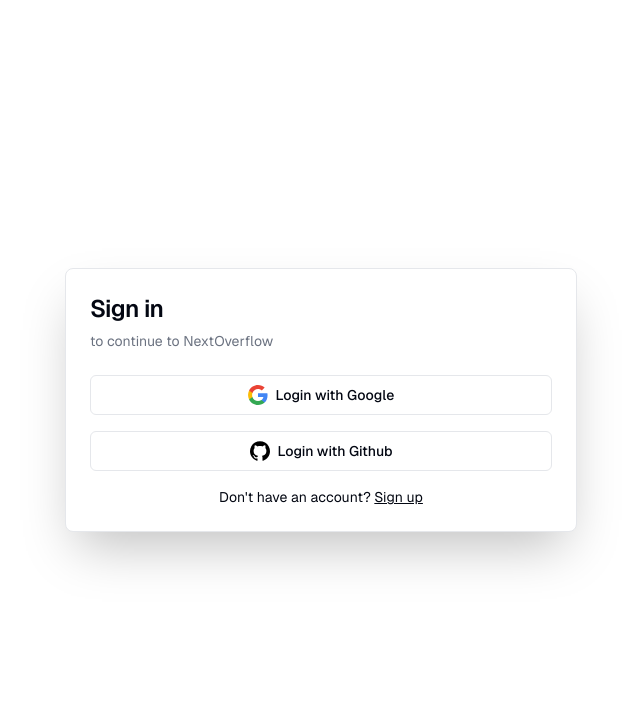
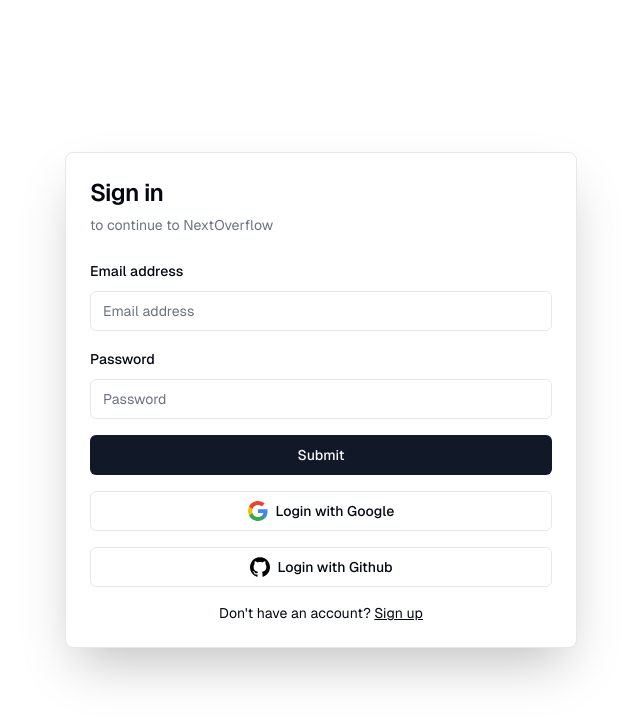
Before and after one commit to fikrirakala/nextoverflow, a Next.js app: page /sign-in in a window 1280 px wide. Shown: the top 722 px of the page, without its empty margins (319-959 px from the left). Built offline with nearby package versions, Linux system fonts and the light colour scheme; no server answers.

Commit message:
Create Sign In Form

```diff
--- a/src/app/(auth)/sign-in/LoginForm.tsx
+++ /dev/null
@@ -1,56 +0,0 @@
-import Link from "next/link";
-
-// import { Button } from "@/components/ui/button";
-import {
-  Card,
-  CardContent,
-  CardDescription,
-  CardHeader,
-  CardTitle,
-} from "@/components/ui/card";
-import SocialAuthForm from "../SocialAuthForm";
-// import { Input } from "@/components/ui/input";
-// import { Label } from "@/components/ui/label";
-
-export function LoginForm() {
-  return (
-    <Card className="w-full max-w-lg shadow-2xl">
-      <CardHeader>
-        <CardTitle className="text-2xl">Sign in</CardTitle>
-        <CardDescription>to continue to NextOverflow</CardDescription>
-      </CardHeader>
-      <CardContent>
-        <div className="grid gap-4">
-          {/* <div className="grid gap-2">
-            <Label htmlFor="email">Email address</Label>
-            <Input
-              id="email"
-              type="email"
-              placeholder="m@example.com"
-              required
-            />
-          </div> */}
-          {/* <div className="grid gap-2">
-            <div className="flex items-center">
-              <Label htmlFor="password">Password</Label>
-              <Link href="#" className="ml-auto inline-block text-sm underline">
-                Forgot your password?
-              </Link>
-            </div>
-            <Input id="password" type="password" required />
-          </div>
-          <Button type="submit" className="w-full">
-            Login
-          </Button> */}
-          <SocialAuthForm />
-        </div>
-        <div className="mt-4 text-center text-sm">
-          Don&apos;t have an account?{" "}
-          <Link href="/sign-up" className="underline">
-            Sign up
-          </Link>
-        </div>
-      </CardContent>
-    </Card>
-  );
-}
--- /dev/null
+++ b/src/app/(auth)/sign-in/SignInForm.tsx
@@ -0,0 +1,103 @@
+"use client";
+
+import { z } from "zod";
+import Link from "next/link";
+
+import { Button } from "@/components/ui/button";
+import {
+  Card,
+  CardContent,
+  CardDescription,
+  CardHeader,
+  CardTitle,
+} from "@/components/ui/card";
+import SocialAuthForm from "../SocialAuthForm";
+import { Input } from "@/components/ui/input";
+import {
+  Form,
+  FormControl,
+  FormField,
+  FormItem,
+  FormLabel,
+  FormMessage,
+} from "@/components/ui/form";
+import { zodResolver } from "@hookform/resolvers/zod";
+import { useForm } from "react-hook-form";
+import { SignInSchema } from "@/lib/validations";
+
+export function SignInForm() {
+  const form = useForm<z.infer<typeof SignInSchema>>({
+    resolver: zodResolver(SignInSchema),
+    defaultValues: {
+      email: "",
+      password: "",
+    },
+  });
+
+  function onSubmit(values: z.infer<typeof SignInSchema>) {
+    // Do something with the form values.
+    // ✅ This will be type-safe and validated.
+    console.log(values);
+  }
+
+  return (
+    <Card className="w-full max-w-lg shadow-2xl">
+      <CardHeader>
+        <CardTitle className="text-2xl">Sign in</CardTitle>
+        <CardDescription>to continue to NextOverflow</CardDescription>
+      </CardHeader>
+      <CardContent>
+        <div className="grid gap-4">
+          <Form {...form}>
+            <form onSubmit={form.handleSubmit(onSubmit)} className="space-y-4">
+              <FormField
+                control={form.control}
+                name="email"
+                render={({ field }) => (
+                  <FormItem>
+                    <FormLabel>Email address</FormLabel>
+                    <FormControl>
+                      <Input
+                        type="email"
+                        placeholder="Email address"
+                        {...field}
+                      />
+                    </FormControl>
+                    <FormMessage />
+                  </FormItem>
+                )}
+              />
+              <FormField
+                control={form.control}
+                name="password"
+                render={({ field }) => (
+                  <FormItem>
+                    <FormLabel>Password</FormLabel>
+                    <FormControl>
+                      <Input
+                        type="password"
+                        placeholder="Password"
+                        {...field}
+                      />
+                    </FormControl>
+                    <FormMessage />
+                  </FormItem>
+                )}
+              />
+              <Button type="submit" className="w-full">
+                Submit
+              </Button>
+            </form>
+          </Form>
+          <SocialAuthForm />
+        </div>
+        <div className="mt-4 text-center text-sm">
+          Don&apos;t have an account?{" "}
+          <Link href="/sign-up" className="underline">
+            Sign up
+          </Link>
+        </div>
+      </CardContent>
+    </Card>
+  );
+}
--- a/src/app/(auth)/sign-in/page.tsx
+++ b/src/app/(auth)/sign-in/page.tsx
@@ -1,5 +1,5 @@
-import { LoginForm } from "./LoginForm";
+import { SignInForm } from "./SignInForm";
 
 export default function SignInPage() {
-  return <LoginForm />;
+  return <SignInForm />;
 }
```
